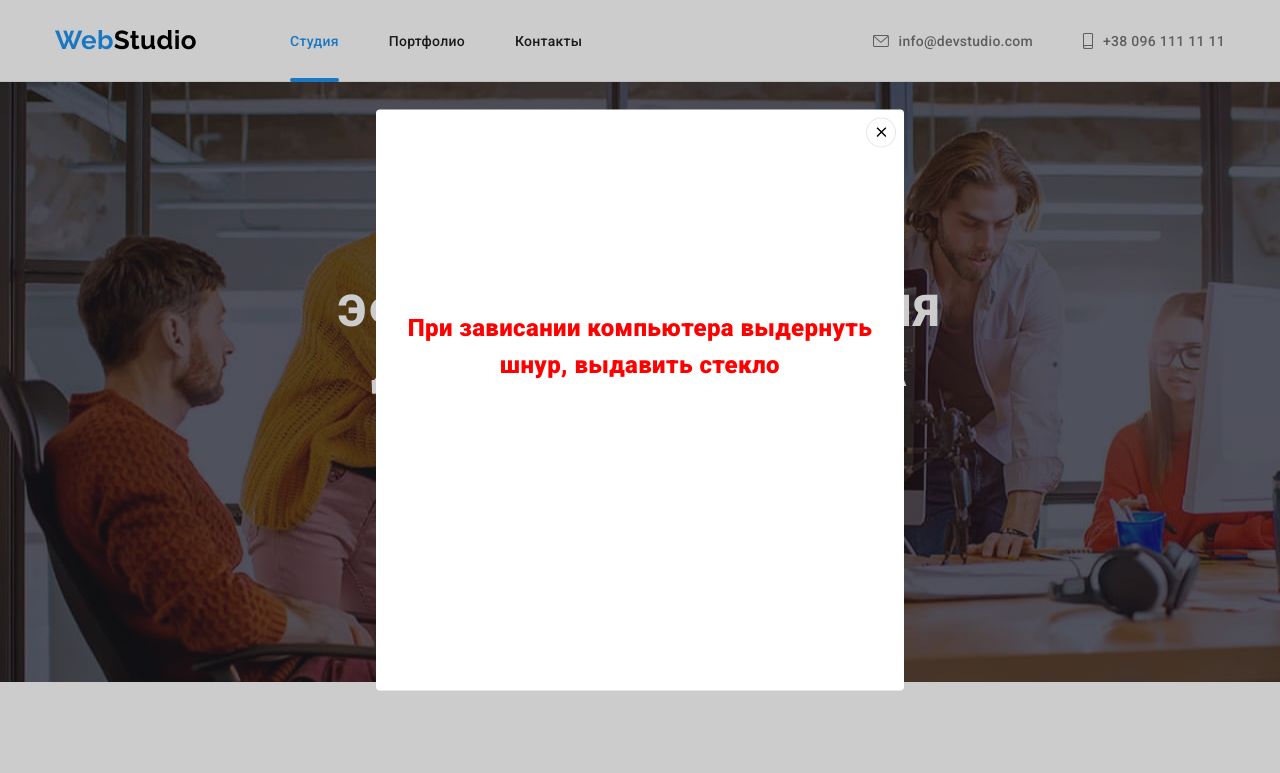
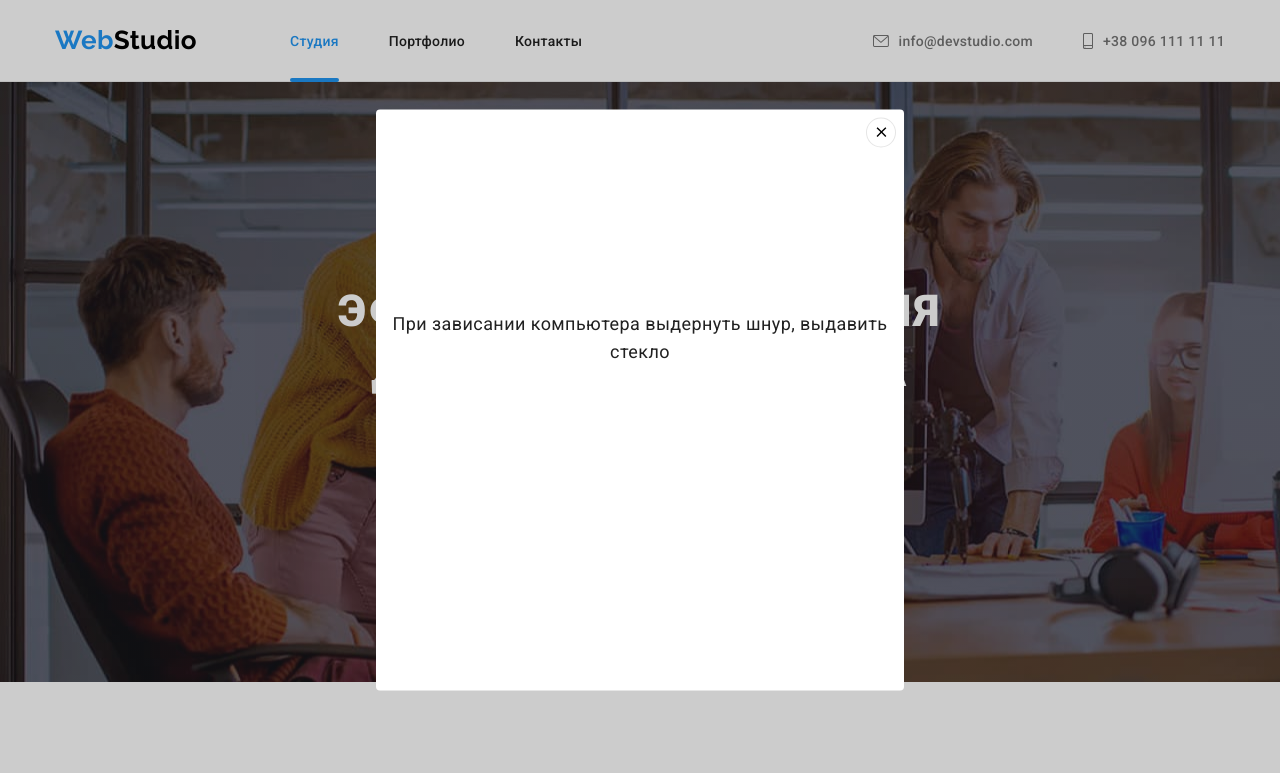
Before and after one commit to whellerharry/goit-markup-hw-05, a plain HTML site: page index.html in a window 1280 px wide. Both pictures are taken after a click on the button "Заказать услугу". Shown: the top 773 px of the page. Drawn offline with nearby package versions, Linux system fonts and the light colour scheme.

Commit message:
исправляет проблему ховера на портфолио

```diff
--- a/css/style.css
+++ b/css/style.css
@@ -252,23 +252,21 @@ body {
   top: 50%;
   left: 50%;
   transform: translate(-50%, -50%) scale(1);
-  transition-duration: 5000ms;
-  transition-timing-function: cubic-bezier(0.4, 0, 0.2, 1);
   border-radius: 4px;
   background-color: var(--primary-bg-color);
+  transform: translate(-50%, -50%) scale(1);
+  transition: transform 250ms cubic-bezier(0.4, 0, 0.2, 1), opacity 250ms cubic-bezier(0.4, 0, 0.2, 1);
 }
 .modal-text {
-  transition-duration: 5000ms;
-  transition-timing-function: cubic-bezier(0.4, 0, 0.2, 1);
   display: block;
   margin-top: 200px;
   margin-bottom: auto;
   font-family: var(--primary-font-family);
-  font-size: 24px;
-  font-weight: 900;
+  font-size: 18px;
+  font-weight: 400;
   line-height: 1.56;
-  color: rgb(255, 0, 0);
 }
+
 .hero-button-close {
   position: absolute;
   top: 8px;
@@ -625,9 +623,15 @@ body {
   transition-timing-function: cubic-bezier(0.4, 0, 0.2, 1);
   transition-delay: 0;
 }
+
+.card-link:hover,
+.card-link.k:focus {
+  box-shadow: 0px 1px 1px rgba(0, 0, 0, 0.12), 0px 4px 4px rgba(0, 0, 0, 0.06), 1px 4px 6px rgba(0, 0, 0, 0.16);
+  /* transform: translateY(0); */
+}
+
 .card-link:hover .thumb-text,
 .card-link.k:focus .thumb-text {
-  box-shadow: 0px 1px 1px rgba(0, 0, 0, 0.12), 0px 4px 4px rgba(0, 0, 0, 0.06), 1px 4px 6px rgba(0, 0, 0, 0.16);
   transform: translateY(0);
 }
 
```
